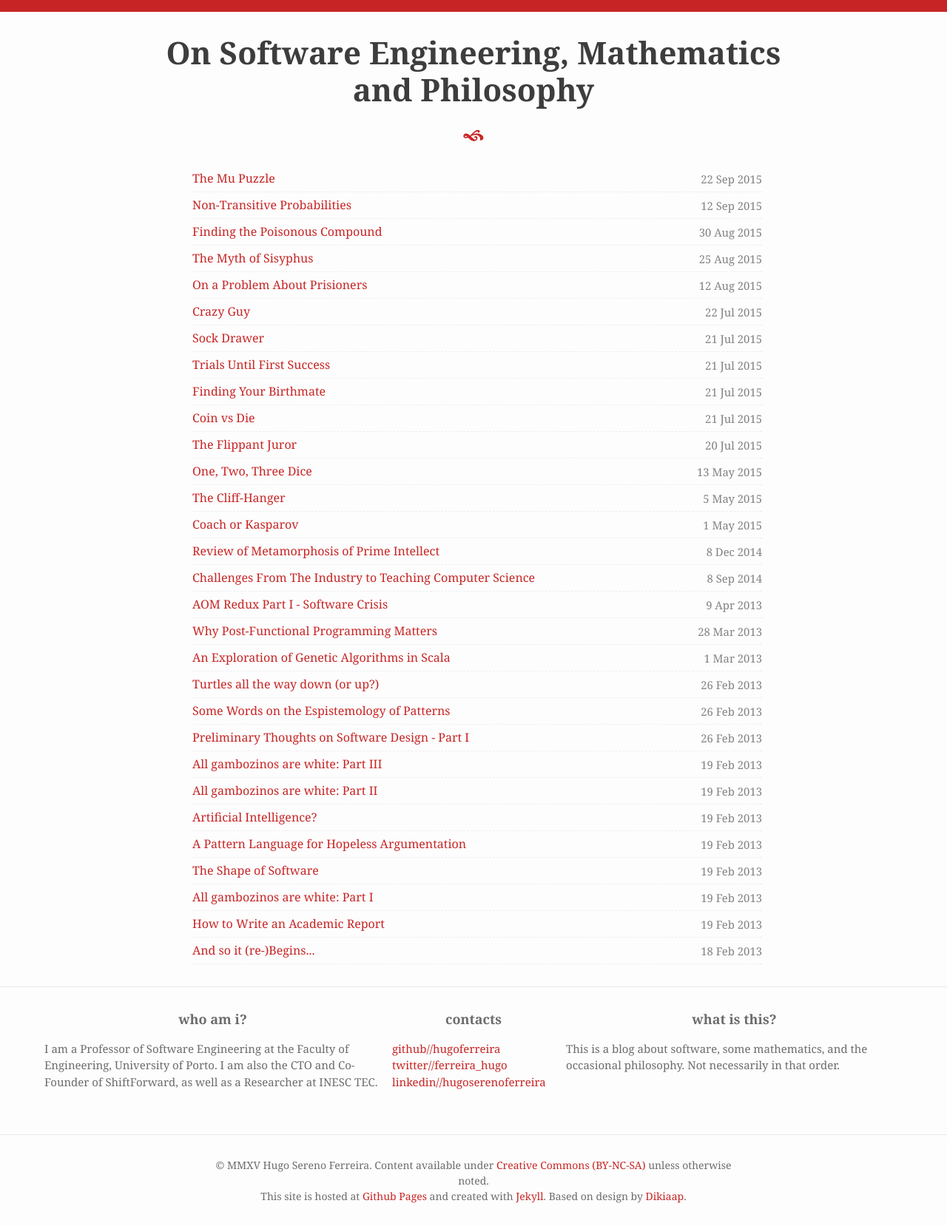
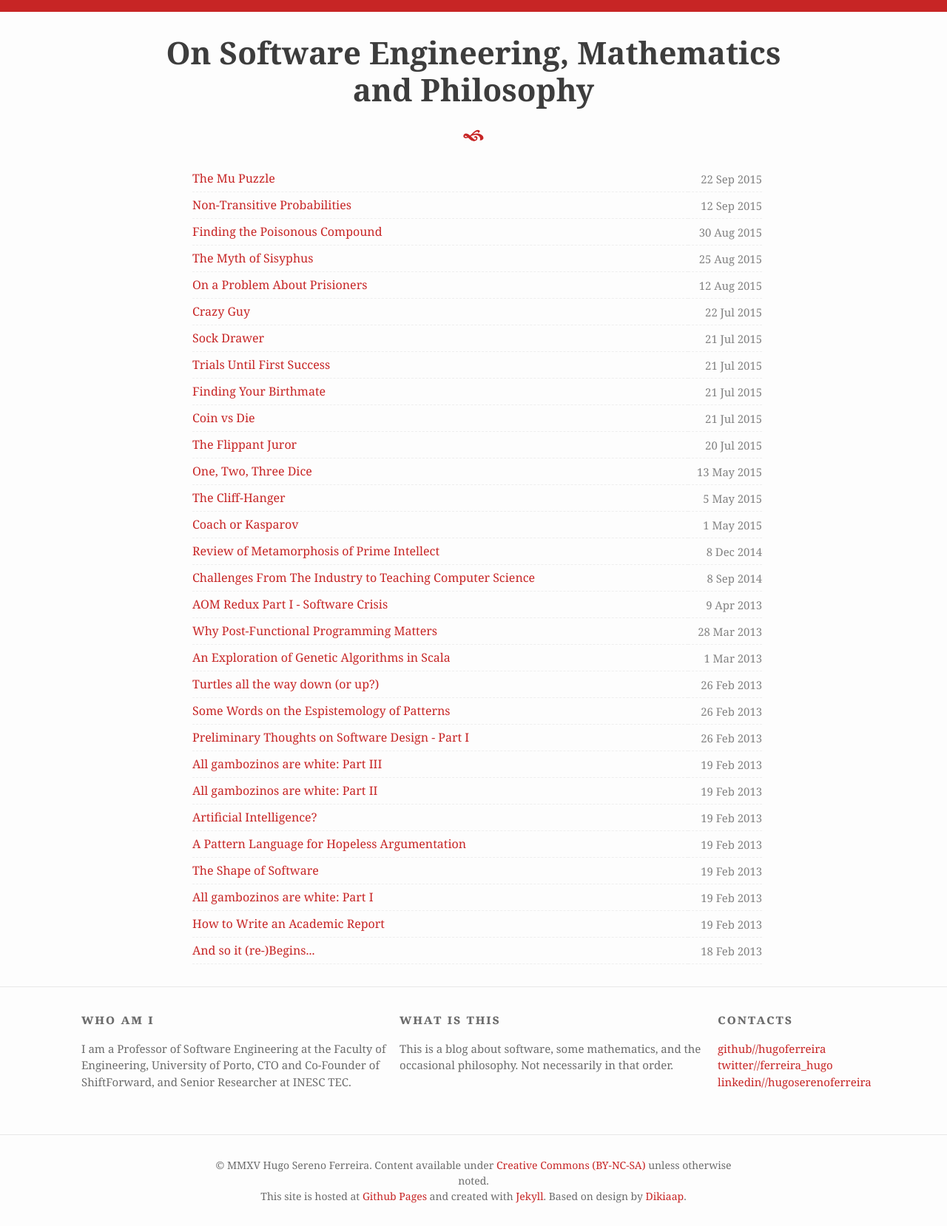
Before and after one commit to hugoferreira/hugoferreira.github.com, a Jekyll site: the page built from index.html, in a window 1280 px wide. Shown: the whole page at 74% size. Built offline with Jekyll 4.4.1, drawn with Linux system fonts in a browser that asks for light colours; some web fonts are replaced.

Commit message:
A better footer.

```diff
--- a/_includes/footer.html
+++ b/_includes/footer.html
@@ -2,12 +2,17 @@
   <div class="wrapper-v3">
     <div class="footer-col-wrapper">
       <div class="footer-col footer-col-1">
-      <h2><center><nav style="font-weight: 600; font-size: 18px;">who am i?</nav></center></h2>
-        I am a Professor of Software Engineering at the Faculty of Engineering, University of Porto. I am also the CTO and Co-Founder of ShiftForward, as well as a Researcher at INESC TEC.
+      <h2><nav>who am i</nav></h2>
+        I am a Professor of Software Engineering at the Faculty of Engineering, University of Porto, CTO and Co-Founder of ShiftForward, and Senior Researcher at INESC TEC.
+      </div>
+
+      <div class="footer-col footer-col-3">
+      <h2><nav>what is this</nav></h2>
+        {{ site.description }}.
       </div>
 
       <div class="footer-col footer-col-2">
-        <h2><center><nav style="font-weight: 600; font-size: 18px;">contacts</nav></center></h2>
+        <h2><nav>contacts</nav></h2>
         <ul class="contact-list social-media-list">
           {% if site.email %}
           <li>
@@ -36,11 +41,6 @@
           </li>
         </ul>
       </div>
-
-      <div class="footer-col footer-col-3">
-      <h2><center><nav style="font-weight: 600; font-size: 18px;">what is this?</nav></center></h2>
-        {{ site.description }}.
-      </div>
     </div>
 
   </div>
--- a/_sass/_layout.scss
+++ b/_sass/_layout.scss
@@ -64,14 +64,14 @@
       padding-left: 25px; } }
 
 .wrapper-v3 {
-  max-width: calc(1160px);
+  max-width: calc(1060px);
   margin-right: auto;
   margin-left: auto;
 }
 
-@media screen and (max-width: 1160px) {
+@media screen and (max-width: 1060px) {
   .wrapper-v3 {
-    max-width: calc(1160px);
+    max-width: calc(1060px);
     padding-right: 15px;
     padding-left: 15px;
   }
@@ -232,6 +232,14 @@
     color: #6C6C6C;
     margin-left: -$spacing-unit / 2;
     @extend %clearfix;
+
+    nav {
+      font-weight: 700;
+      font-size: 18px;
+      font-variant: small-caps;
+      letter-spacing: 0.1em;
+      text-align: left;
+    }
 }
 
 .footer-col {
```
